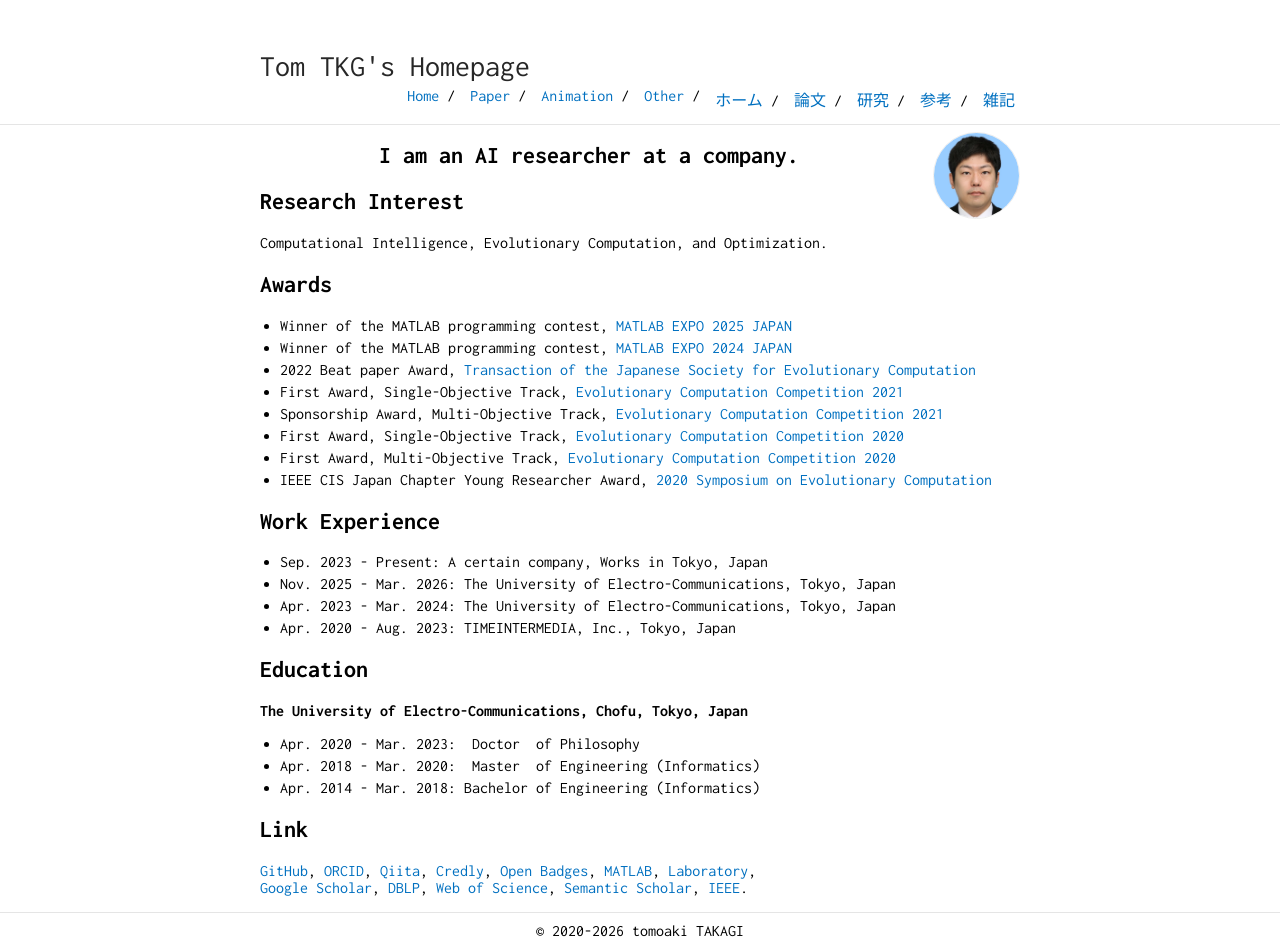
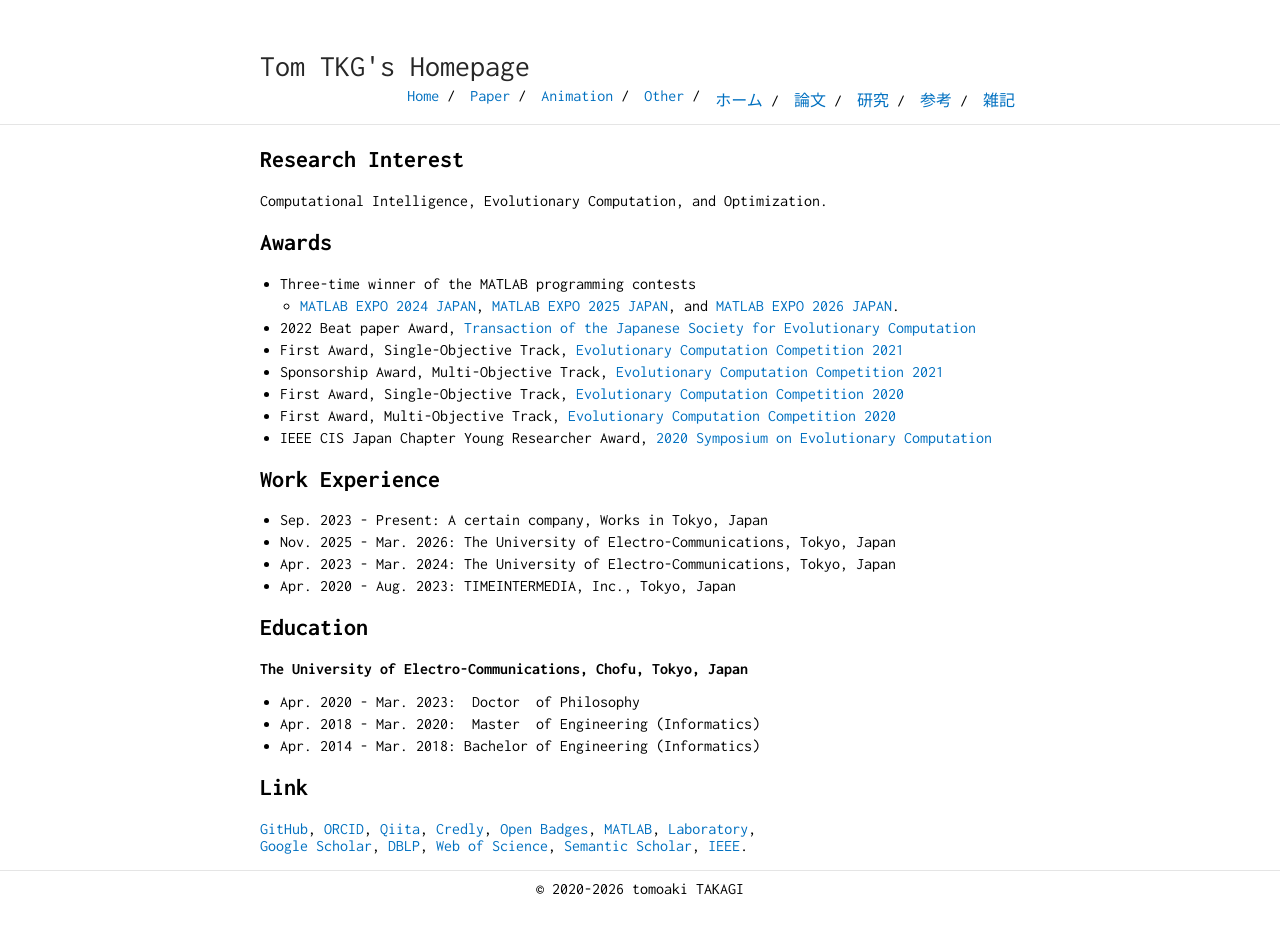
Before and after one commit to tomtkg/tomtkg.github.io, a Jekyll site: the page built from index.md, in a window 1280 px wide. Built offline with Jekyll 4.4.1, drawn with Linux system fonts in a browser that asks for light colours; after the commit the page ends 900 px from its top, so only the background shows below that.

Commit message:
Update index.md

```diff
--- a/index.md
+++ b/index.md
@@ -4,18 +4,12 @@ title: Tom TKG's Homepage
 description: The site owner is an AI researcher and he is mainly interested in evolutionary computation and multi-objective optimization. You can see his papers, codes, and images on this site.
 ---
 
-<img class="profile-picture" src="myface.jpg">
-
-<div style="text-align: center"><font size="5"><b>
-  I am an AI researcher at a company.
-</b></font></div>
-
 ## Research Interest
 Computational Intelligence, Evolutionary Computation, and Optimization.
 
 ## Awards
-* Winner of the MATLAB programming contest, [MATLAB EXPO 2025 JAPAN](https://www.matlabexpo.com/jp/2025.html)
-* Winner of the MATLAB programming contest, [MATLAB EXPO 2024 JAPAN](https://www.matlabexpo.com/jp/2024.html)
+* Three-time winner of the MATLAB programming contests
+  * [MATLAB EXPO 2024 JAPAN](https://www.matlabexpo.com/jp/2024.html), [MATLAB EXPO 2025 JAPAN](https://www.matlabexpo.com/jp/2025.html), and [MATLAB EXPO 2026 JAPAN](https://www.matlabexpo.com/jp/2026.html).
 * 2022 Beat paper Award, [Transaction of the Japanese Society for Evolutionary Computation](https://www.jpnsec.org/bestpapers.html){:target="_blank"}
 * First Award, Single-Objective Track, [Evolutionary Computation Competition 2021](https://opthub.ai/ja/competitions/eccomp2021){:target="_blank"}
 * Sponsorship Award, Multi-Objective Track, [Evolutionary Computation Competition 2021](https://opthub.ai/ja/competitions/eccomp2021){:target="_blank"}
```
